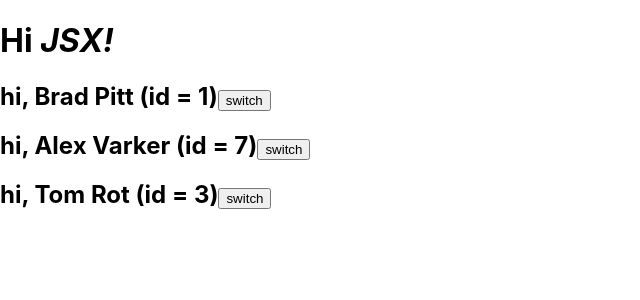
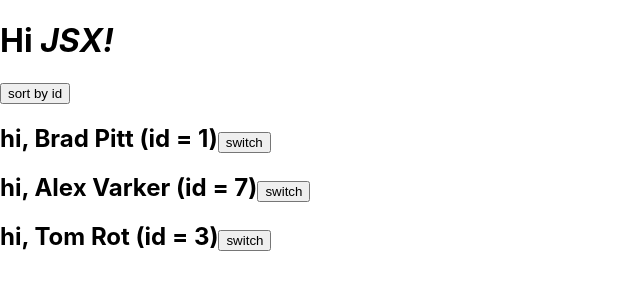
Before and after one commit to OksanaCoder/freshcode-react-start, a React (Create React App) app: page / in a window 1280 px wide. Shown: the top 300 px of the page, without its empty margins (0-640 px from the left). Built offline with nearby package versions, Linux system fonts and the light colour scheme.

Commit message:
Add sortUsersById

```diff
--- a/src/App.js
+++ b/src/App.js
@@ -26,8 +26,19 @@ class App extends Component {
     };
   }
 
+  sortUsersById = () => {
+    //отримати масив юзерів
+    const { users } = this.state;
+    //const newUsers = [...users];
+    const newUsers = JSON.parse(JSON.stringify(users));
+    //відсортувати
+    newUsers.sort((a, b) => a.id - b.id);
+    //оновити стан
+    this.setState({ users: newUsers });
+  };
+
   createList = ({ firstName, lastName, id }, index) => (
-    <Ciao key={index} id={id} name={firstName} lname={lastName} />
+    <Ciao key={id} id={id} name={firstName} lname={lastName} />
   );
 
   render() {
@@ -37,6 +48,9 @@ class App extends Component {
         <h1 tabIndex={4}>
           Hi <em>JSX!</em>
         </h1>
+        <div>
+          <button onClick={this.sortUsersById}>sort by id</button>
+        </div>
         {users.map(this.createList)}
       </>
     );
```
